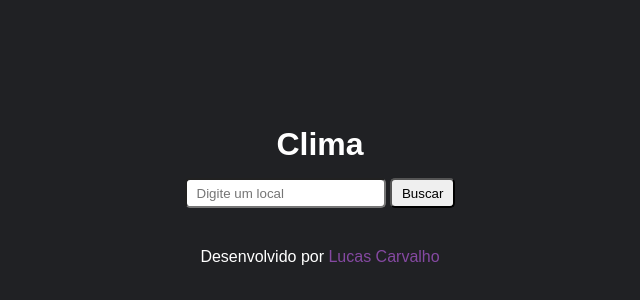
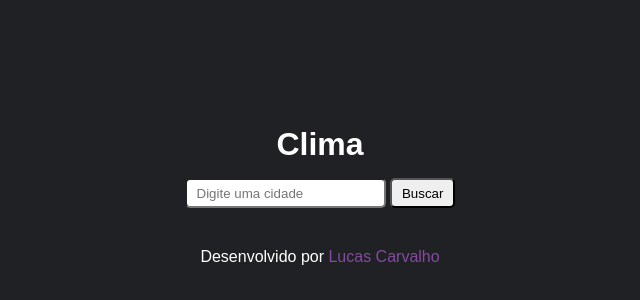
Before and after one commit to lucascarvalhop/openweather-api, a plain HTML site: page index.html in a window 1280 px wide. Shown: the part 204-504 px from the top of the page, 320-960 px from the left. Drawn offline with Linux system fonts and the light colour scheme.

Commit message:
Update index.html

```diff
--- a/index.html
+++ b/index.html
@@ -15,7 +15,7 @@
     <div class="form-container">
       <h1>Clima</h1>
       <form class="search">
-        <input type="search" class="searchInput" placeholder="Digite um local">
+        <input type="search" class="searchInput" placeholder="Digite uma cidade">
         <button class="buscar">Buscar</button>
       </form>
     </div>
```
